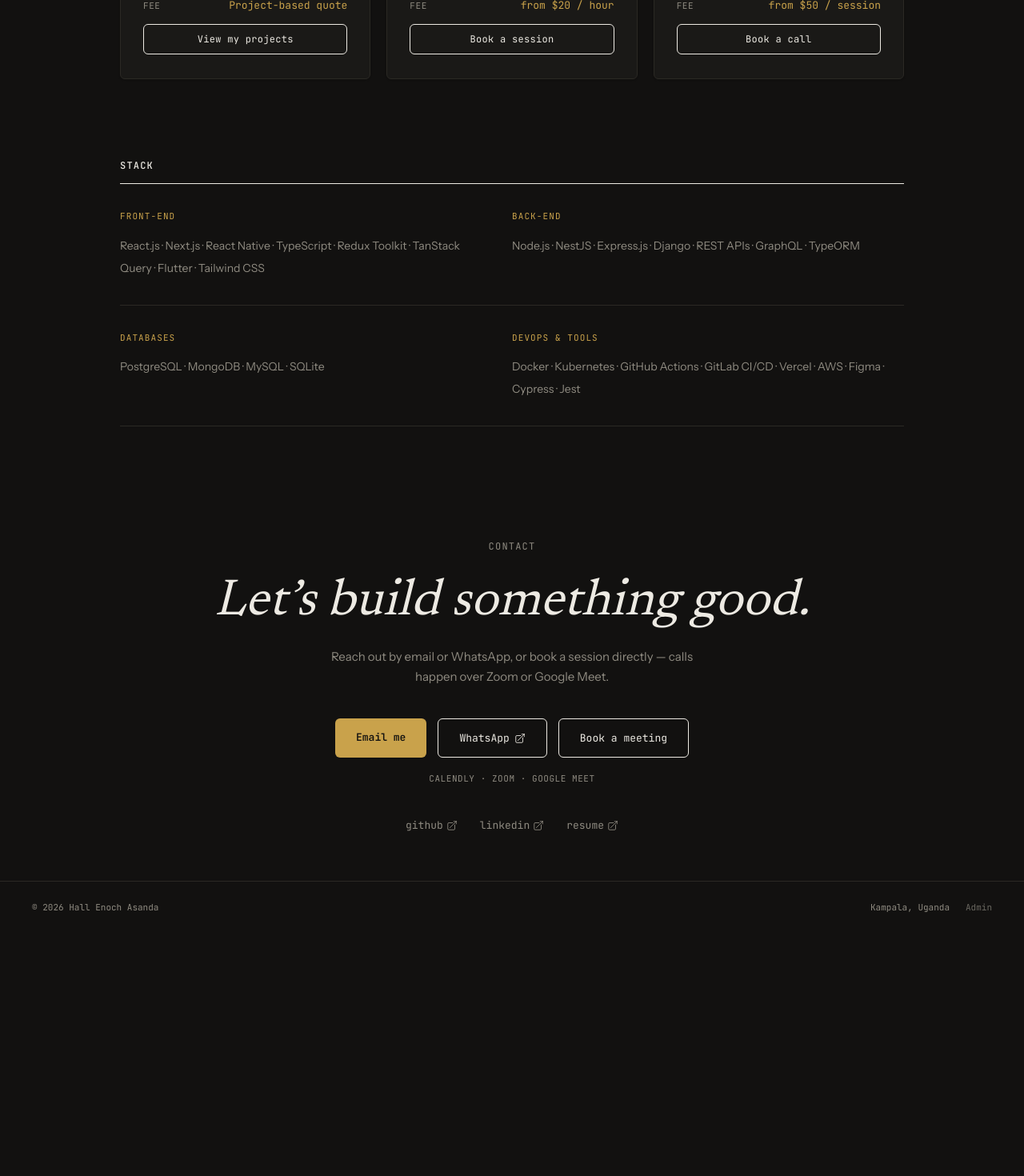
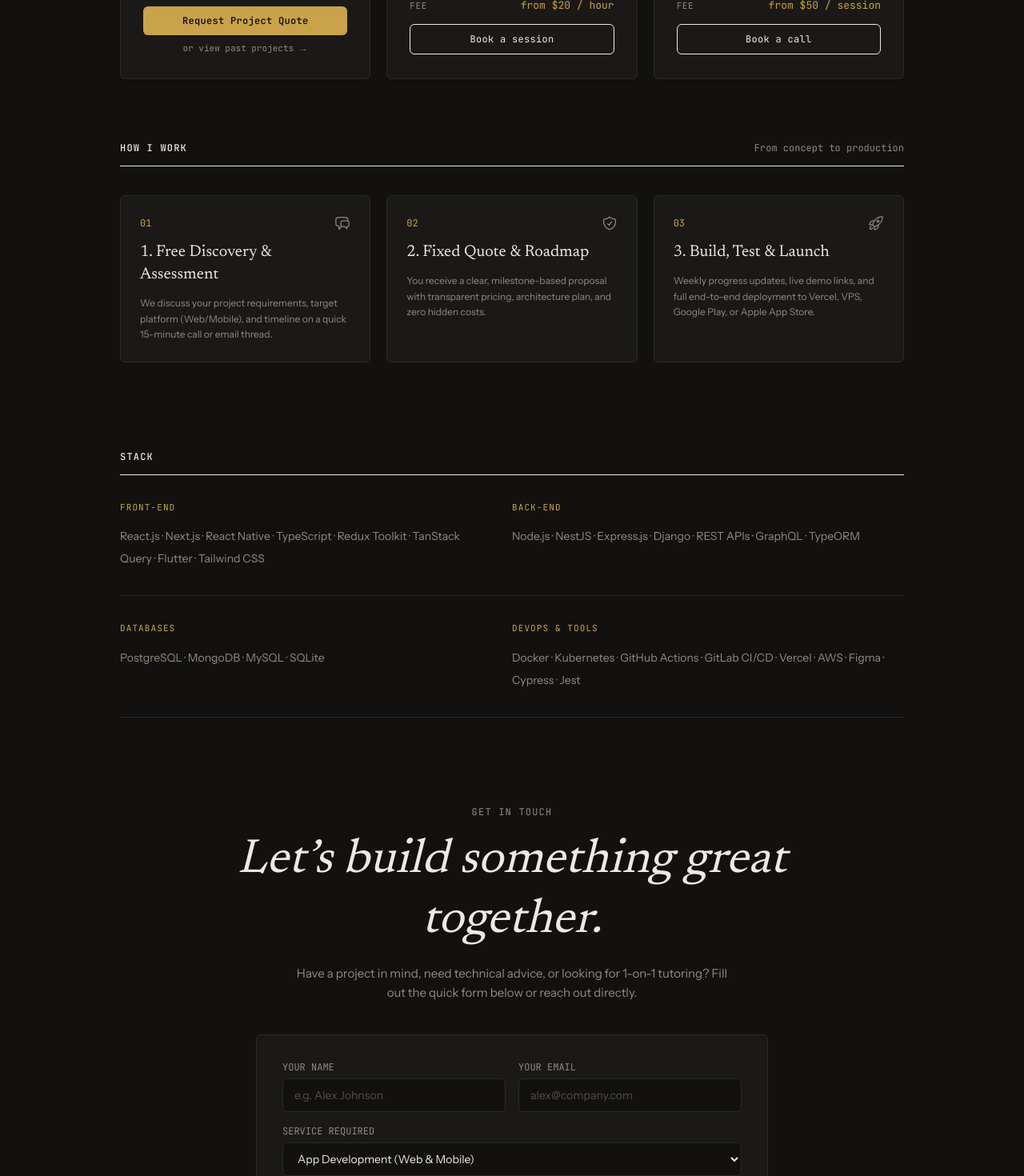
Before and after one commit to Hall-e3/portfolio, a Next.js app: page / in a window 1280 px wide. Shown: the part 1330-2800 px from the top of the page at 80% size. Before the commit the page ends 2497 px from the top, so only its background shows below. Built offline with nearby package versions, Linux system fonts and the light colour scheme.

Commit message:
feat: add project inquiry form, introduce Process section, and update Services CTAs

```diff
--- a/app/page.tsx
+++ b/app/page.tsx
@@ -1,5 +1,6 @@
 import Contact from "@/components/home/Contact";
 import Hero from "@/components/home/Hero";
+import Process from "@/components/home/Process";
 import Services from "@/components/home/Services";
 import Skills from "@/components/home/Skills";
 
@@ -8,6 +9,7 @@ export default function HomePage() {
     <>
       <Hero />
       <Services />
+      <Process />
       <Skills />
       <Contact />
     </>
--- a/components/home/Contact.tsx
+++ b/components/home/Contact.tsx
@@ -1,6 +1,7 @@
 "use client";
 
-import { ArrowTopRightOnSquareIcon } from "@heroicons/react/24/outline";
+import { useState } from "react";
+import { ArrowTopRightOnSquareIcon, PaperAirplaneIcon } from "@heroicons/react/24/outline";
 import { withBasePath } from "@/lib/base-path";
 import { useContentStore } from "@/lib/content-store";
 import { composeEmail, mailtoHref, whatsappHref } from "@/lib/email";
@@ -10,45 +11,125 @@ export default function Contact() {
   const { content: c } = useContentStore();
   const { openBooking } = useModals();
 
+  const [form, setForm] = useState({
+    name: "",
+    email: "",
+    service: "App Development",
+    message: "",
+  });
+
+  function handleSubmit(e: React.FormEvent) {
+    e.preventDefault();
+    const subject = `New Project Inquiry: ${form.service} — ${form.name || "Client"}`;
+    const body = `Hi Enoch,\n\nName: ${form.name}\nEmail: ${form.email}\nService Requested: ${form.service}\n\nMessage / Requirements:\n${form.message}\n`;
+    composeEmail(c.email, subject, body);
+  }
+
   return (
-    <section id="contact" className="py-28 pb-15 text-center">
-      <div className="mb-5.5 font-mono text-xs tracking-widest text-mut uppercase">Contact</div>
-      <h2 className="mb-4 font-serif text-[clamp(38px,5.5vw,64px)] leading-tight font-normal text-wrap-pretty italic">
-        Let&rsquo;s build something good.
+    <section id="contact" className="py-20 pb-15">
+      <div className="mx-auto max-w-180 text-center">
+        <div className="mb-4 font-mono text-xs tracking-widest text-mut uppercase">Get In Touch</div>
+        <h2 className="mb-4 font-serif text-[clamp(36px,5vw,60px)] leading-tight font-normal text-wrap-pretty italic">
+          Let&rsquo;s build something great together.
         </h2>
-      <p className="mx-auto mb-10 max-w-120 text-[15px] leading-relaxed text-mut">
-        Reach out by email or WhatsApp, or book a session directly — calls happen over Zoom or Google Meet.
+        <p className="mx-auto mb-10 max-w-140 text-[15px] leading-relaxed text-mut">
+          Have a project in mind, need technical advice, or looking for 1-on-1 tutoring? Fill out the quick form below or reach out directly.
         </p>
-      <div className="flex flex-wrap justify-center gap-3.5">
+      </div>
+
+      <div className="mx-auto max-w-160 rounded-md border border-line bg-bg2 p-6 sm:p-8">
+        <form onSubmit={handleSubmit} className="flex flex-col gap-4">
+          <div className="grid grid-cols-1 gap-4 sm:grid-cols-2">
+            <label className="flex flex-col gap-1.5 text-left font-mono text-xs text-mut uppercase">
+              Your Name
+              <input
+                type="text"
+                required
+                placeholder="e.g. Alex Johnson"
+                value={form.name}
+                onChange={(e) => setForm({ ...form, name: e.target.value })}
+                className="w-full rounded-md border border-line bg-bg px-3.5 py-2.5 font-sans text-sm text-fg placeholder:text-mut/50 focus:border-acc focus:outline-none"
+              />
+            </label>
+            <label className="flex flex-col gap-1.5 text-left font-mono text-xs text-mut uppercase">
+              Your Email
+              <input
+                type="email"
+                required
+                placeholder="alex@company.com"
+                value={form.email}
+                onChange={(e) => setForm({ ...form, email: e.target.value })}
+                className="w-full rounded-md border border-line bg-bg px-3.5 py-2.5 font-sans text-sm text-fg placeholder:text-mut/50 focus:border-acc focus:outline-none"
+              />
+            </label>
+          </div>
+
+          <label className="flex flex-col gap-1.5 text-left font-mono text-xs text-mut uppercase">
+            Service Required
+            <select
+              value={form.service}
+              onChange={(e) => setForm({ ...form, service: e.target.value })}
+              className="w-full rounded-md border border-line bg-bg px-3.5 py-2.5 font-sans text-sm text-fg focus:border-acc focus:outline-none"
+            >
+              <option value="App Development">App Development (Web & Mobile)</option>
+              <option value="Tutoring">1-on-1 Programming Tutoring</option>
+              <option value="Consultation">Technical Architecture & Advice</option>
+              <option value="Other">Other Inquiry</option>
+            </select>
+          </label>
+
+          <label className="flex flex-col gap-1.5 text-left font-mono text-xs text-mut uppercase">
+            Project Overview / Message
+            <textarea
+              required
+              rows={4}
+              placeholder="Tell me a bit about what you want to build, your timeline, or any specific questions..."
+              value={form.message}
+              onChange={(e) => setForm({ ...form, message: e.target.value })}
+              className="w-full rounded-md border border-line bg-bg px-3.5 py-2.5 font-sans text-sm text-fg placeholder:text-mut/50 focus:border-acc focus:outline-none"
+            />
+          </label>
+
+          <button
+            type="submit"
+            className="mt-2 inline-flex items-center justify-center gap-2 rounded-md bg-acc py-3.5 font-mono text-xs font-semibold tracking-wider text-bg uppercase transition-all hover:opacity-90"
+          >
+            <PaperAirplaneIcon className="h-4 w-4" /> Send Direct Inquiry
+          </button>
+        </form>
+
+        <div className="mt-8 border-t border-line pt-6 text-center">
+          <div className="mb-3 font-mono text-[11px] text-mut uppercase">Or connect directly via</div>
+          <div className="flex flex-wrap justify-center gap-3">
+            <a
+              href={whatsappHref(c.whatsapp)}
+              target="_blank"
+              rel="noopener noreferrer"
+              className="inline-flex items-center gap-1.5 rounded-md border border-line bg-bg px-4 py-2 font-mono text-xs text-fg transition-colors hover:border-acc hover:text-acc"
+            >
+              WhatsApp <ArrowTopRightOnSquareIcon className="h-3.5 w-3.5" />
+            </a>
+            <button
+              onClick={() => openBooking("Meeting")}
+              className="inline-flex items-center gap-1.5 rounded-md border border-line bg-bg px-4 py-2 font-mono text-xs text-fg transition-colors hover:border-acc hover:text-acc"
+            >
+              Book a Call (Calendly/Zoom)
+            </button>
             <a
               href={mailtoHref(c.email)}
               onClick={(e) => {
                 e.preventDefault();
                 composeEmail(c.email);
               }}
-          className="rounded-md bg-acc px-6.5 py-3.5 font-mono text-[13px] font-semibold text-bg transition-all hover:opacity-90"
+              className="inline-flex items-center gap-1.5 rounded-md border border-line bg-bg px-4 py-2 font-mono text-xs text-fg transition-colors hover:border-acc hover:text-acc"
             >
-          Email me
+              Direct Email
             </a>
-        <a
-          href={whatsappHref(c.whatsapp)}
-          target="_blank"
-          rel="noopener noreferrer"
-          className="inline-flex items-center gap-1.5 rounded-md border border-fg px-6.5 py-3.5 font-mono text-[13px] text-fg transition-colors hover:bg-fg hover:text-bg"
-        >
-          WhatsApp <ArrowTopRightOnSquareIcon className="h-3.5 w-3.5" />
-        </a>
-        <button
-          onClick={() => openBooking("Meeting")}
-          className="rounded-md border border-fg bg-transparent px-6.5 py-3.5 font-mono text-[13px] text-fg transition-colors hover:bg-fg hover:text-bg"
-        >
-          Book a meeting
-        </button>
           </div>
-      <div className="mt-4.5 font-mono text-[11px] tracking-wider text-mut uppercase">
-        Calendly · Zoom · Google Meet
         </div>
-      <div className="mt-10 flex justify-center gap-7 font-mono text-[13px] text-mut">
+      </div>
+
+      <div className="mt-12 flex justify-center gap-7 font-mono text-[13px] text-mut">
         <a
           href={c.github}
           target="_blank"
--- /dev/null
+++ b/components/home/Process.tsx
@@ -0,0 +1,50 @@
+"use client";
+
+import { ChatBubbleLeftRightIcon, RocketLaunchIcon, ShieldCheckIcon } from "@heroicons/react/24/outline";
+
+const STEPS = [
+  {
+    num: "01",
+    icon: ChatBubbleLeftRightIcon,
+    title: "1. Free Discovery & Assessment",
+    desc: "We discuss your project requirements, target platform (Web/Mobile), and timeline on a quick 15-minute call or email thread.",
+  },
+  {
+    num: "02",
+    icon: ShieldCheckIcon,
+    title: "2. Fixed Quote & Roadmap",
+    desc: "You receive a clear, milestone-based proposal with transparent pricing, architecture plan, and zero hidden costs.",
+  },
+  {
+    num: "03",
+    icon: RocketLaunchIcon,
+    title: "3. Build, Test & Launch",
+    desc: "Weekly progress updates, live demo links, and full end-to-end deployment to Vercel, VPS, Google Play, or Apple App Store.",
+  },
+];
+
+export default function Process() {
+  return (
+    <section className="py-12 pb-10">
+      <div className="mb-9 flex items-baseline justify-between border-b border-fg pb-3.5">
+        <h2 className="font-mono text-xs font-medium tracking-widest uppercase">How I Work</h2>
+        <span className="font-mono text-xs text-mut">From concept to production</span>
+      </div>
+      <div className="grid grid-cols-1 gap-5 sm:grid-cols-3">
+        {STEPS.map((step) => (
+          <div
+            key={step.num}
+            className="flex flex-col gap-3 rounded-md border border-line bg-bg2 p-6 transition-all hover:border-acc/60"
+          >
+            <div className="flex items-center justify-between">
+              <span className="font-mono text-xs text-acc">{step.num}</span>
+              <step.icon className="h-5 w-5 text-mut" />
+            </div>
+            <h3 className="font-serif text-xl font-normal">{step.title}</h3>
+            <p className="text-xs leading-relaxed text-mut">{step.desc}</p>
+          </div>
+        ))}
+      </div>
+    </section>
+  );
+}
--- a/components/home/Services.tsx
+++ b/components/home/Services.tsx
@@ -10,12 +10,12 @@ const CTA_CLASSNAME =
 
 export default function Services() {
   const { content } = useContentStore();
-  const { openBooking } = useModals();
+  const { openBooking, openStartProject } = useModals();
 
   return (
     <section id="services" className="py-10 pb-7.5">
       <div className="mb-9 flex items-baseline justify-between border-b border-fg pb-3.5">
-        <h2 className="font-mono text-xs font-medium tracking-widest uppercase">Services</h2>
+        <h2 className="font-mono text-xs font-medium tracking-widest uppercase font-semibold">Services</h2>
         <span className="font-mono text-xs text-mut">What I can do for you</span>
       </div>
       <div className="grid grid-cols-1 gap-5 sm:grid-cols-2 lg:grid-cols-3">
@@ -26,9 +26,14 @@ export default function Services() {
             index={index}
             cta={
               index === 0 ? (
-                <Link href="/work" className={CTA_CLASSNAME}>
-                  {service.cta}
-                </Link>
+                <div className="flex flex-col gap-2">
+                  <button onClick={openStartProject} className="rounded-md bg-acc px-4 py-2.5 text-center font-mono text-xs font-semibold tracking-wide text-bg transition-all hover:opacity-90">
+                    Request Project Quote
+                  </button>
+                  <Link href="/work" className="text-center font-mono text-[11px] text-mut hover:text-acc">
+                    or view past projects →
+                  </Link>
+                </div>
               ) : (
                 <button onClick={() => openBooking(service.title)} className={CTA_CLASSNAME}>
                   {service.cta}
```
Lines whose indentation alone changed are shown as unchanged.
